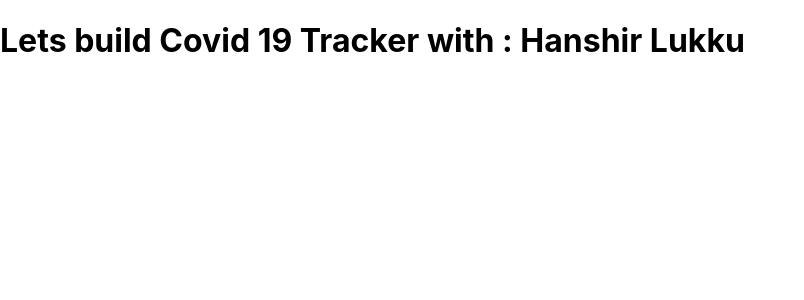
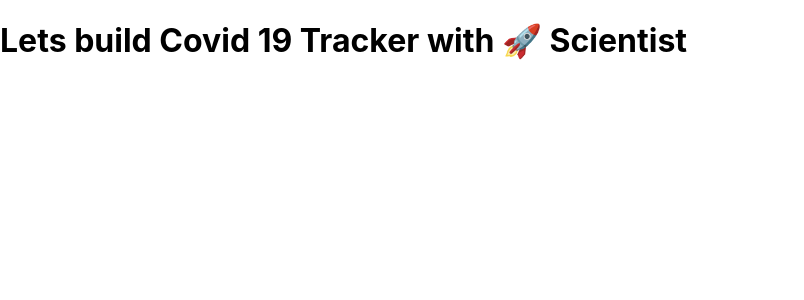
Before and after one commit to 5cientist/covid-19-tracker, a React (Create React App) app: page / in a window 1280 px wide. Shown: the top 300 px of the page, without its empty margins (0-804 px from the left). Built offline with nearby package versions, Linux system fonts and the light colour scheme.

Commit message:
added emoji extention

```diff
--- a/src/App.js
+++ b/src/App.js
@@ -5,7 +5,7 @@ import './App.css';
 function App() {
   return (
     <div className="app">
-      <h1>Lets build Covid 19 Tracker with : Hanshir Lukku</h1>
+      <h1>Lets build Covid 19 Tracker with 🚀  Scientist</h1>
     </div>
   );
 }
```
